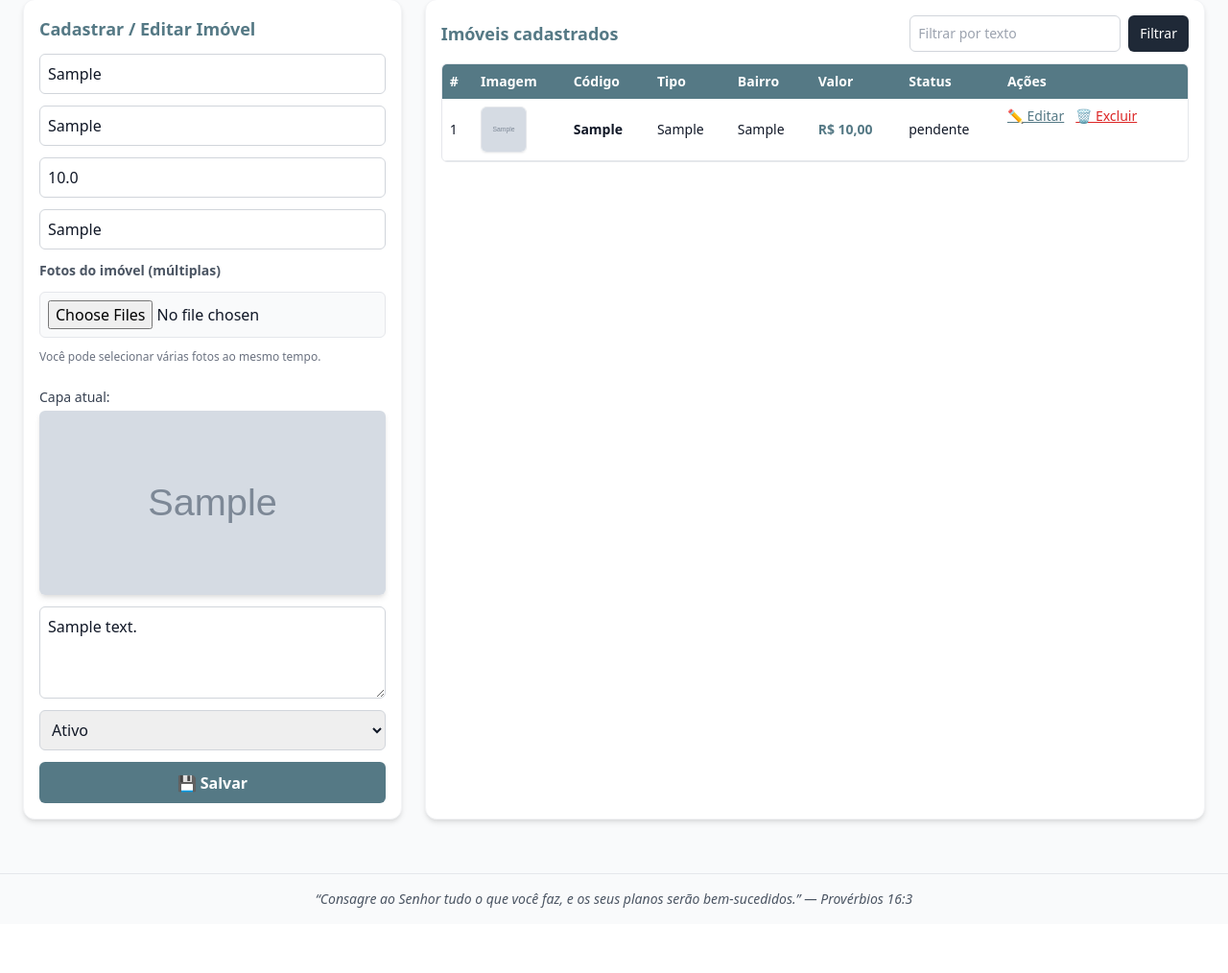
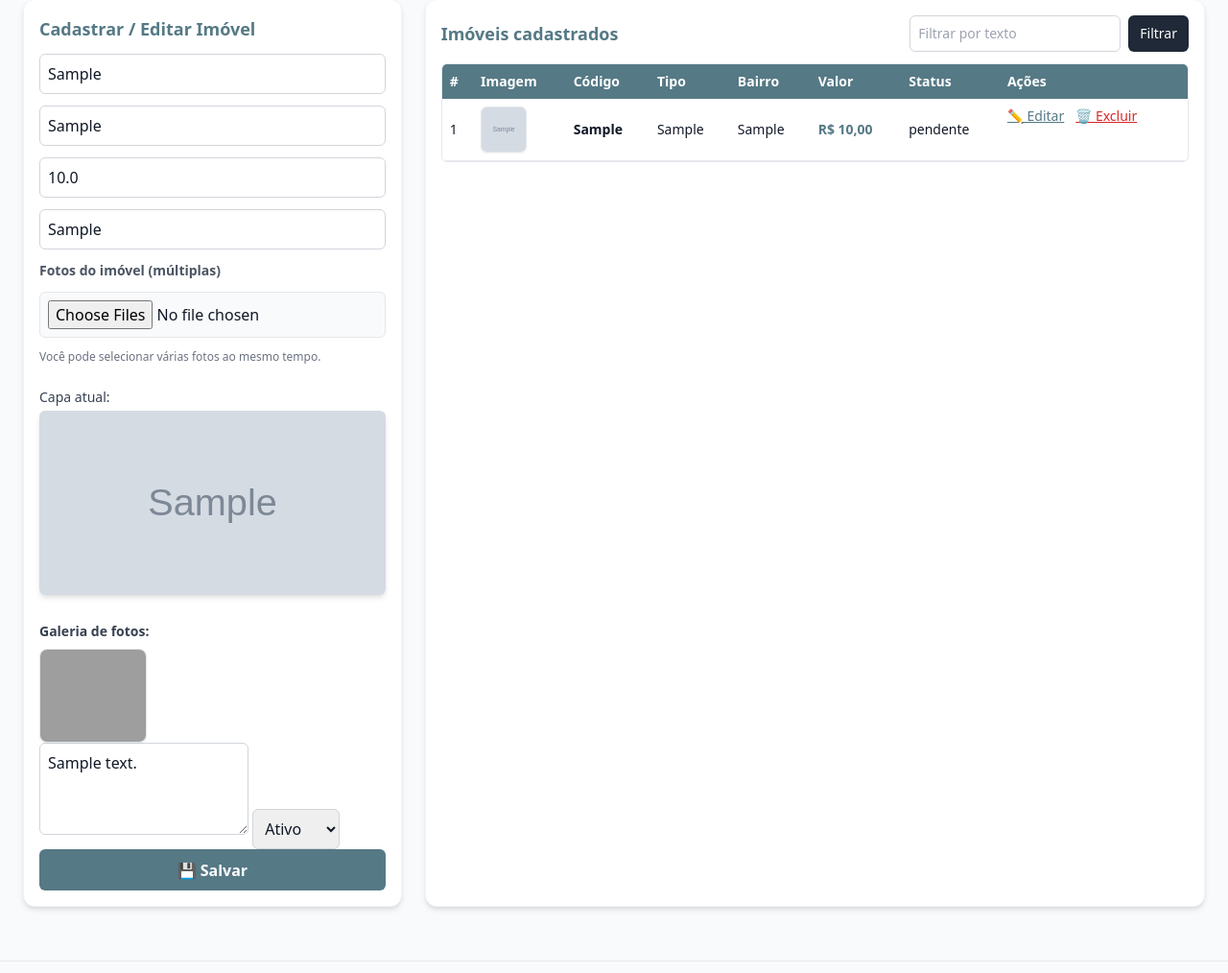
Before and after one commit to WilsonNous/brando-imoveis, a Flask app: page /admin/edit/1 in a window 1280 px wide. Shown: the part 109-1123 px from the top of the page at 96% size. Before the commit the page ends 1055 px from the top, so only its background shows below. Run offline with Flask 3, Linux system fonts and the light colour scheme; the visitor is signed in with stand-in values (Sample User, id 1); tables that the repository leaves empty hold one stand-in row (values such as "Sample post"); grey boxes marked "Sample" are stand-in pictures; grey boxes are pictures that could not be loaded.

Commit message:
Update admin.html

```diff
--- a/templates/admin.html
+++ b/templates/admin.html
@@ -25,24 +25,36 @@
       </div>
 
       <div class="flex flex-wrap gap-2 items-center text-sm">
-        <a href="/" class="bg-white text-[color:var(--brand-blue)] px-3 py-2 rounded-md hover:bg-gray-100 transition">🏠 Ver site</a>
-        <a href="/admin/servicos" class="bg-yellow-500 text-white px-3 py-2 rounded-md hover:bg-yellow-600 transition">🛠️ Serviços</a>
-        <a href="/admin/export" class="bg-white text-[color:var(--brand-blue)] px-3 py-2 rounded-md hover:bg-gray-100 transition">⬇️ Exportar CSV</a>
+        <a href="/" class="bg-white text-[color:var(--brand-blue)] px-3 py-2 rounded-md hover:bg-gray-100 transition">
+          🏠 Ver site
+        </a>
+
+        <a href="/admin/servicos" class="bg-yellow-500 text-white px-3 py-2 rounded-md hover:bg-yellow-600 transition">
+          🛠️ Serviços
+        </a>
+
+        <a href="/admin/export" class="bg-white text-[color:var(--brand-blue)] px-3 py-2 rounded-md hover:bg-gray-100 transition">
+          ⬇️ Exportar CSV
+        </a>
 
         <form action="/admin/import" method="post" enctype="multipart/form-data" class="flex items-center gap-2">
           <input type="file" name="csvfile" accept=".csv" class="text-xs bg-white rounded-md p-1 border" required />
-          <button class="bg-green-600 text-white px-3 py-2 rounded-md hover:bg-green-700 transition">⬆️ Importar</button>
+          <button class="bg-green-600 text-white px-3 py-2 rounded-md hover:bg-green-700 transition">
+            ⬆️ Importar
+          </button>
         </form>
       </div>
     </div>
   </header>
 
   <!-- ===================================================== -->
-  <!-- CONTEÚDO PRINCIPAL -->
+  <!-- CONTEÚDO -->
   <!-- ===================================================== -->
   <main class="max-w-7xl mx-auto p-6 grid md:grid-cols-3 gap-6">
 
-    <!-- FORMULÁRIO -->
+    <!-- ======================================== -->
+    <!-- FORMULÁRIO DE CADASTRO / EDIÇÃO -->
+    <!-- ======================================== -->
     <section class="md:col-span-1 bg-white p-4 rounded-xl shadow-md border border-gray-100">
       <h2 class="font-semibold mb-3 text-[color:var(--brand-blue)] text-lg">Cadastrar / Editar Imóvel</h2>
 
@@ -54,27 +66,62 @@
         <input name="valor" placeholder="Valor (ex: 550000)" value="{{ imovel.valor if imovel else '' }}" required class="field">
         <input name="bairro" placeholder="Bairro" value="{{ imovel.bairro if imovel else '' }}" required class="field">
 
-        <!-- ✨ UPLOAD DE IMAGENS MÚLTIPLAS -->
+        <!-- UPLOAD -->
         <label class="text-sm font-semibold text-gray-600">Fotos do imóvel (múltiplas)</label>
+        <input type="file" name="imagens" id="imagens" multiple accept="image/*"
+          class="border p-2 rounded-md bg-gray-50 focus:ring-2 focus:ring-[color:var(--brand-blue)]">
 
-        <input type="file"
-              name="imagens"
-              id="imagens"
-              multiple
-              accept="image/*"
-              class="border p-2 rounded-md focus:ring-2 focus:ring-[color:var(--brand-blue)] outline-none bg-gray-50">
+        <small class="text-gray-500 text-xs">Você pode selecionar várias fotos ao mesmo tempo.</small>
 
-        <small class="text-gray-500 text-xs">
-          Você pode selecionar várias fotos ao mesmo tempo.
-        </small>
-
-        <!-- ✔️ CAPA ATUAL -->
+        <!-- CAPA ATUAL -->
         {% if imovel and imovel.imagem %}
           <div class="mt-3">
             <p class="text-sm text-gray-700 font-medium">Capa atual:</p>
-            <img src="{{ imovel.imagem }}"
-                class="rounded-md shadow-md mt-1 w-full max-h-48 object-cover">
+            <img src="{{ imovel.imagem }}" class="rounded-md shadow-md mt-1 w-full max-h-48 object-cover">
             <input type="hidden" name="imagem" value="{{ imovel.imagem }}">
+          </div>
+        {% endif %}
+
+        <!-- GALERIA DE FOTOS EXISTENTES -->
+        {% if imovel and imovel.fotos %}
+          <div class="mt-4">
+            <p class="text-sm font-semibold text-gray-700 mb-2">Galeria de fotos:</p>
+
+            <div class="grid grid-cols-3 gap-3">
+              {% for foto in imovel.fotos %}
+                <div class="relative group border rounded-lg overflow-hidden shadow-sm bg-gray-100">
+
+                  <img src="{{ foto.caminho }}" class="w-full h-24 object-cover">
+
+                  <!-- Indicador de capa -->
+                  {% if imovel.imagem == foto.caminho %}
+                    <span class="absolute top-1 left-1 bg-green-600 text-white text-xs px-2 py-1 rounded">
+                      CAPA
+                    </span>
+                  {% endif %}
+
+                  <!-- Ações -->
+                  <div class="absolute inset-0 bg-black bg-opacity-40 opacity-0 group-hover:opacity-100 transition flex flex-col items-center justify-center gap-2 text-xs">
+
+                    <!-- DEFINIR COMO CAPA -->
+                    <form action="/admin/imovel/{{ imovel.id }}/set_capa/{{ foto.id }}" method="POST">
+                      <button class="bg-yellow-400 hover:bg-yellow-500 text-black px-2 py-1 rounded">
+                        Definir capa
+                      </button>
+                    </form>
+
+                    <!-- REMOVER FOTO (opcional) -->
+                    <form action="/admin/imovel/{{ imovel.id }}/remove_foto/{{ foto.id }}" method="POST"
+                      onsubmit="return confirm('Remover esta foto?');">
+                      <button class="bg-red-500 hover:bg-red-600 text-white px-2 py-1 rounded">
+                        Remover
+                      </button>
+                    </form>
+
+                  </div>
+                </div>
+              {% endfor %}
+            </div>
           </div>
         {% endif %}
 
@@ -89,10 +136,13 @@
       </form>
     </section>
 
+    <!-- ======================================== -->
     <!-- LISTAGEM -->
+    <!-- ======================================== -->
     <section class="md:col-span-2 bg-white p-4 rounded-xl shadow-md border border-gray-100">
       <div class="flex justify-between items-center mb-3">
         <h2 class="font-semibold text-[color:var(--brand-blue)] text-lg">Imóveis cadastrados</h2>
+
         <form method="get" action="/admin" class="flex gap-2">
           <input name="q" placeholder="Filtrar por texto" value="{{ request.args.get('q','') }}" class="field text-sm">
           <button class="bg-gray-800 text-white px-3 py-2 rounded-md hover:bg-gray-900 transition text-sm">Filtrar</button>
@@ -113,18 +163,18 @@
               <th class="py-2 px-2">Ações</th>
             </tr>
           </thead>
+
           <tbody>
           {% for i in imoveis %}
             <tr class="border-b hover:bg-gray-50 transition">
               <td class="py-2 px-2">{{ i.id }}</td>
 
-              <!-- MINIATURA -->
               <td class="py-2 px-2">
                 {% if i.imagem %}
-                  <img src="{{ i.imagem }}" alt="Imagem do imóvel {{ i.codigo }}"
+                  <img src="{{ i.imagem }}"
                        class="w-12 h-12 rounded-md object-cover border border-gray-200 shadow-sm">
                 {% else %}
-                  <div class="w-12 h-12 rounded-md bg-gray-100 flex items-center justify-center text-gray-400 text-xs italic">
+                  <div class="w-12 h-12 bg-gray-100 border flex items-center justify-center rounded text-gray-400 text-xs">
                     sem
                   </div>
                 {% endif %}
@@ -140,17 +190,22 @@
 
               <td class="py-2 px-2 flex gap-3">
                 <a href="/admin/edit/{{ i.id }}" class="text-[color:var(--brand-blue)] underline hover:opacity-80">✏️ Editar</a>
-                <a href="/admin/delete/{{ i.id }}" onclick="return confirm('Excluir este imóvel?');" class="text-red-600 underline hover:opacity-80">🗑️ Excluir</a>
+                <a href="/admin/delete/{{ i.id }}"
+                   class="text-red-600 underline hover:opacity-80"
+                   onclick="return confirm('Excluir este imóvel?');">
+                   🗑️ Excluir
+                </a>
               </td>
             </tr>
           {% endfor %}
           </tbody>
+
         </table>
       </div>
     </section>
+
   </main>
 
-  <!-- RODAPÉ -->
   <footer class="text-center text-sm text-gray-600 mt-8 italic py-4 border-t border-gray-200">
     “Consagre ao Senhor tudo o que você faz, e os seus planos serão bem-sucedidos.” — Provérbios 16:3
   </footer>
```
